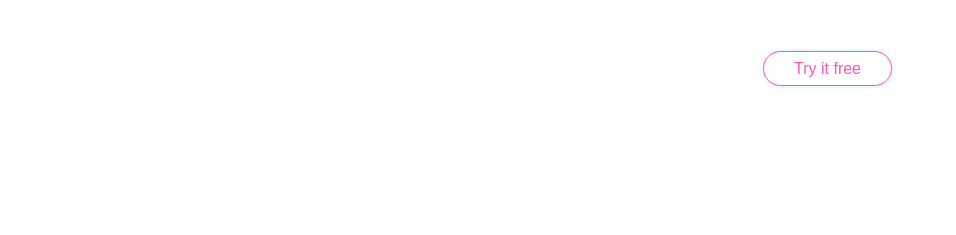
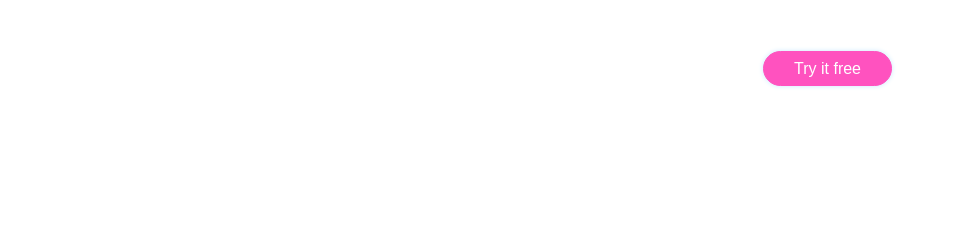
Before and after one commit to ayoelx/huddle-curve, a plain HTML site: page index.html in a window 1280 px wide. In both pictures the pointer is over the button "Try it free". Shown: the top 235 px of the page, 324-1280 px from the left. Drawn offline with nearby package versions, Linux system fonts and the light colour scheme.

```diff
--- a/style.css
+++ b/style.css
@@ -99,6 +99,12 @@
     padding: 0 30px;
     border-radius: 20px;
     box-shadow: 0 0 5px hsl(207, 100%, 90%);
+    transition: background-color ease-in 100ms;
+}
+
+nav button:hover {
+    color: white;
+    background-color: var(--Pink);
 }
 
 
@@ -482,6 +488,7 @@
     #newsletter {
         width: 100%;
         margin-left: 0;
+        margin-bottom: 50px;
     }
 
     #newsletter p {
```
